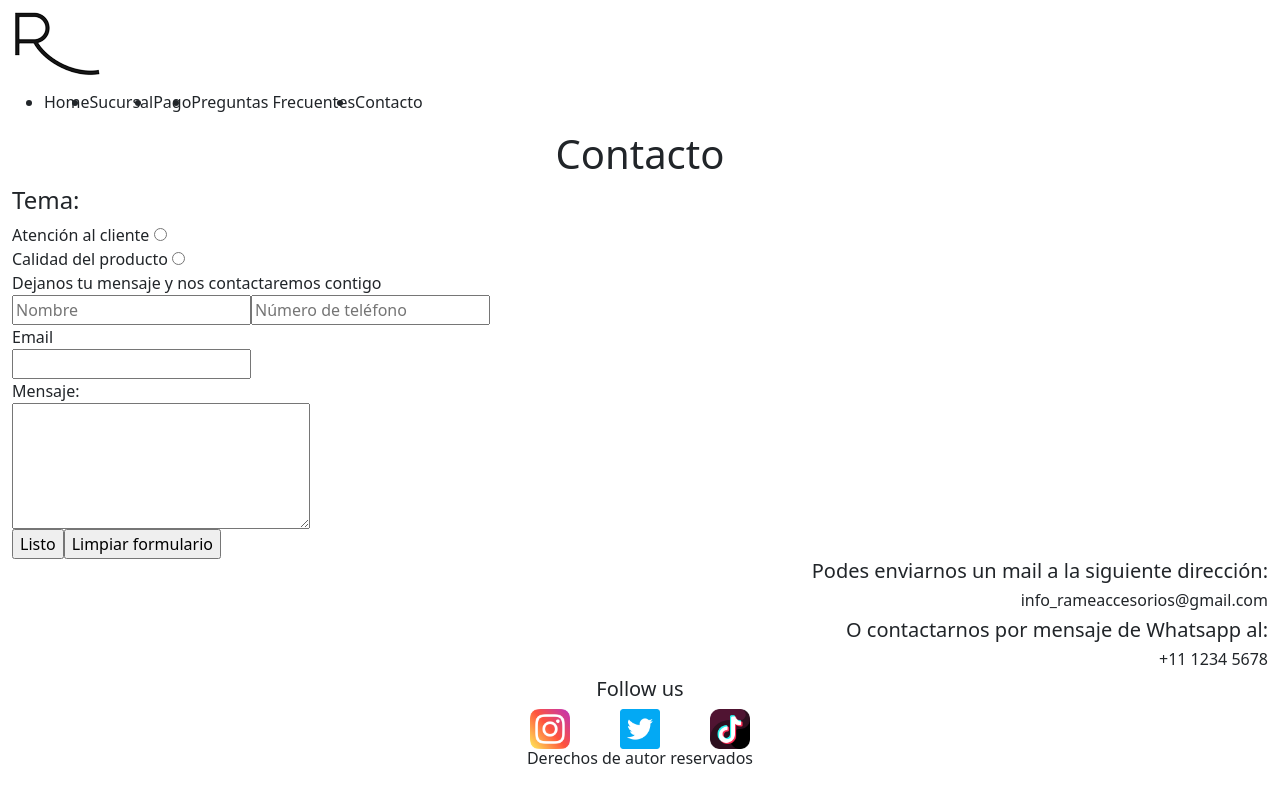
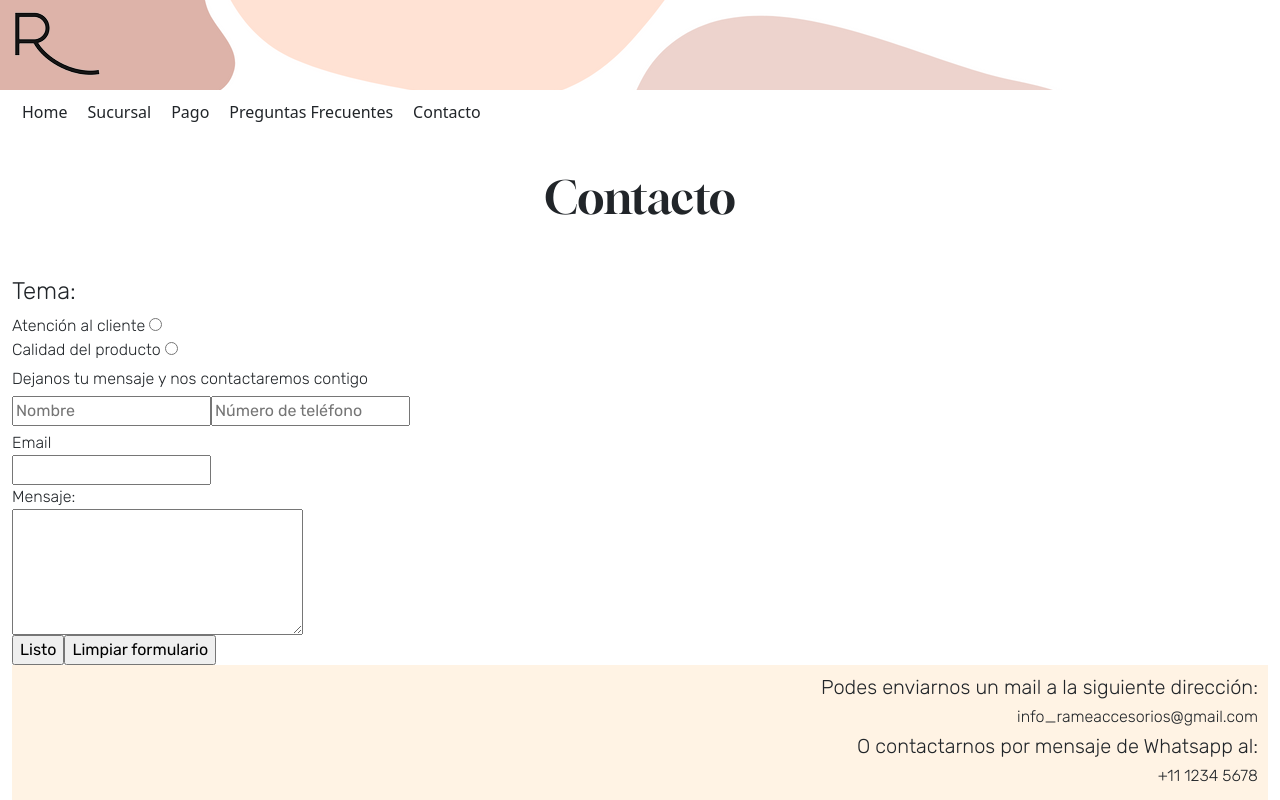
Before and after one commit to luciaBoo/PF-Boo, a website: page pages/contacto.html in a window 1280 px wide. Shown: the top 800 px of the page. Drawn offline with nearby package versions, Linux system fonts and the light colour scheme.

Commit message:
agregando nuestro codigo de css

```diff
--- a/scss/style.scss
+++ b/scss/style.scss
@@ -0,0 +1,49 @@
+.bgPrincipal{
+    background-image: url(../img/nav2.png);}
+.nav-link:hover{
+    font-size:20px; background-color: rgba(206, 193, 193, 0.705);}
+.nav-link{
+    text-decoration: none; transition: all .5s; border-radius:10px;}
+.bg-grey{
+    background-color: rgba(232, 225, 235, 0.842); padding: 25px;}
+.bg-pink{
+    background-color: rgb(255, 243, 228); padding: 10px;}
+.img-fluid:hover{
+    padding-bottom:10px; background-color: rgba(206, 193, 193, 0.705);}
+.img-fluid{
+    text-decoration: none; transition: all .5s; border-radius:10px;}
+
+h1{
+    font-family: "Gloock";
+    padding: 20px 5px;
+    font-size: 45px;
+}
+ul{
+    list-style-type: none;padding:0;}
+li{
+    padding:10px;}
+@font-face {
+    font-family: "Rubik";
+    src: url(../fonts/Rubikfont.ttf);
+}
+@font-face {
+    font-family: "Gloock";
+    src: url(../fonts/Gloock-Regular.ttf);
+}
+h2, h3, h4, h5, h6{
+    font-family: 'Rubik';
+}
+h2, h3, h4, h5, h6{
+    font-weight: lighter;
+}
+.datosP{
+    font-family: 'Rubik';
+    padding-left: 15px;
+    display: inline;
+    font-weight: lighter;
+}
+.PDG05{padding-top: 5px;}
+.PDG15{padding-top: 15px;}
+.PDG30{padding-top: 30px;}
+footer{
+    background-color: rgba(175, 172, 173, 0.171); padding-top: 40px;}
```
Also changed, not shown: css/style.css, 1 other file.
